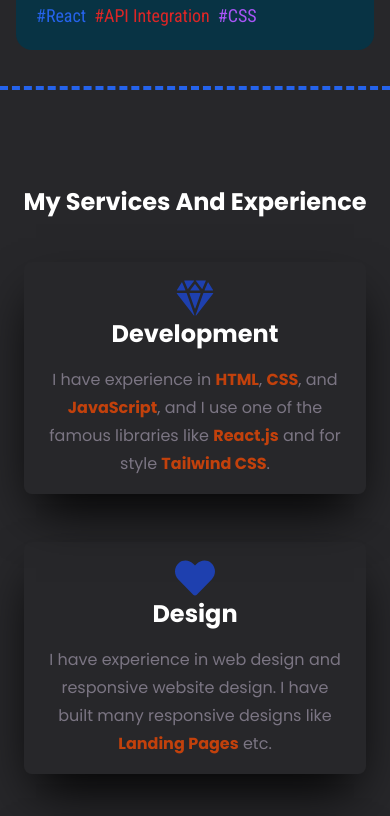
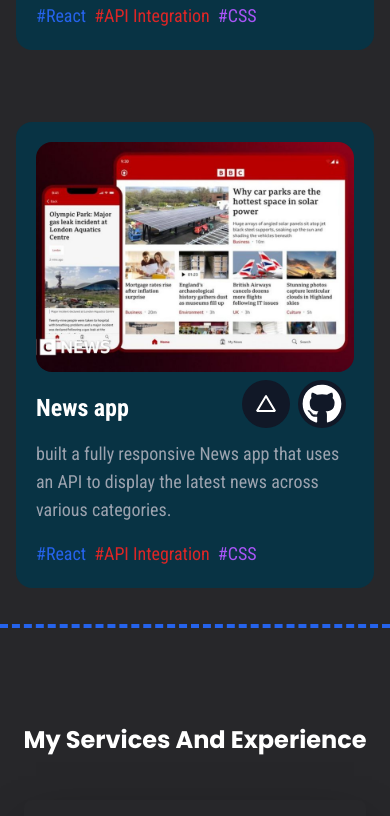
Before and after one commit to musharafgujjar7711/my-protofile, a React (Vite) app: page / in a window 390 px wide. Shown: the part 4980-5796 px from the top of the page. Built offline with nearby package versions, Linux system fonts and the light colour scheme; a web font is replaced by a local one.

Commit message:
success fulln h

```diff
--- a/src/components/Footer.jsx
+++ b/src/components/Footer.jsx
@@ -34,13 +34,13 @@ const Footer = () => {
 
           {/* Social Media Links */}
           <div className="flex space-x-4">
-            <a href="https://github.com/yourusername" target="_blank" rel="noopener noreferrer">
-              <svg className="h-6 w-6 text-gray-400 hover:text-gray-200" fill="currentColor" viewBox="0 0 24 24">
+            <a href="https://github.com/musharafgujjar7711/" target="_blank" rel="noopener noreferrer">
+              <svg className="h-10 w-10 text-gray-400 hover:text-gray-200" fill="currentColor" viewBox="0 0 24 24">
                 <path d="M12 2C6.5 2 2 6.5 2 12c0 4.4 2.9 8.2 6.9 9.5.5.1.6-.2.6-.5V19c-2.8.6-3.4-1.4-3.4-1.4-.4-1-.9-1.2-.9-1.2-.7-.5 0-.5.1-.5.8 0 1.3.8 1.3.8.7 1.2 1.8.8 2.2.6.1-.5.3-.8.5-1-2.3-.2-4.7-1.2-4.7-5.2 0-1.2.4-2.2 1.1-3-.1-.3-.5-1.3.1-2.6 0 0 .9-.3 3 1.2.9-.3 1.9-.4 2.8-.4.9 0 1.9.1 2.8.4 2.1-1.5 3-1.2 3-1.2.6 1.3.2 2.3.1 2.6.7.8 1.1 1.8 1.1 3 0 4-2.5 5-4.8 5.2.3.3.6.8.6 1.6v2.4c0 .3.2.6.7.5 4-1.3 6.9-5 6.9-9.5C22 6.5 17.5 2 12 2z" />
               </svg>
             </a>
-            <a href="https://linkedin.com/in/yourusername" target="_blank" rel="noopener noreferrer">
-              <svg className="h-6 w-6 text-gray-400 hover:text-gray-200" fill="currentColor" viewBox="0 0 24 24">
+            <a href="https://www.linkedin.com/in/musharafhussain1/" target="_blank" rel="noopener noreferrer">
+              <svg className="h-10 w-10 text-blue-700 rounded-full hover:text-gray-200" fill="currentColor" viewBox="0 0 24 24">
                 <path d="M19 3H5C4 3 3 4 3 5v14c0 1 1 2 2 2h14c1 0 2-1 2-2V5c0-1-1-2-2-2zM8 19H5v-9h3v9zm-1.5-10.5c-.8 0-1.5-.7-1.5-1.5S6 6 6.5 6s1.5.7 1.5 1.5S7.8 8.5 7 8.5zm13 10.5h-3v-4.5c0-1-.5-1.5-1.5-1.5s-1.5.5-1.5 1.5V19h-3v-9h3v1.2c.5-.7 1.3-1.2 2.3-1.2 2.2 0 3.7 1.6 3.7 4v5z" />
               </svg>
             </a>
--- a/src/components/Navbar.jsx
+++ b/src/components/Navbar.jsx
@@ -33,7 +33,7 @@ function Navbar() {
           </div>
 
           {/* Desktop Menu */}
-          <ul className='hidden md:flex capitalize font-bold z-50 cursor-pointer md:gap-14 md:text-xl'>
+          <ul className='hidden md:flex capitalize font-bold z-50 cursor-pointer md:gap-4 lg:gap-14 lg:text-xl md:text-lg'>
             <li onClick={handleMenuItemClick} className="hover:text-red-400 brightness-110 hover:underline p-2 rounded duration-200">
               <Link to="about" smooth={true} duration={500}>About</Link>
             </li>
@@ -46,10 +46,22 @@ function Navbar() {
             <li onClick={handleMenuItemClick} className="hover:text-red-400 brightness-110 hover:underline p-2 rounded duration-200">
               <Link to="contact" smooth={true} duration={500}>Contact</Link>
             </li>
+
+            <a href="https://github.com/musharafgujjar7711/" target="_blank" rel="noopener noreferrer">
+              <svg className="h-10 w-10 text-gray-400 hover:text-gray-200" fill="currentColor" viewBox="0 0 24 24">
+                <path d="M12 2C6.5 2 2 6.5 2 12c0 4.4 2.9 8.2 6.9 9.5.5.1.6-.2.6-.5V19c-2.8.6-3.4-1.4-3.4-1.4-.4-1-.9-1.2-.9-1.2-.7-.5 0-.5.1-.5.8 0 1.3.8 1.3.8.7 1.2 1.8.8 2.2.6.1-.5.3-.8.5-1-2.3-.2-4.7-1.2-4.7-5.2 0-1.2.4-2.2 1.1-3-.1-.3-.5-1.3.1-2.6 0 0 .9-.3 3 1.2.9-.3 1.9-.4 2.8-.4.9 0 1.9.1 2.8.4 2.1-1.5 3-1.2 3-1.2.6 1.3.2 2.3.1 2.6.7.8 1.1 1.8 1.1 3 0 4-2.5 5-4.8 5.2.3.3.6.8.6 1.6v2.4c0 .3.2.6.7.5 4-1.3 6.9-5 6.9-9.5C22 6.5 17.5 2 12 2z" />
+              </svg>
+            </a>
+            <a href="https://www.linkedin.com/in/musharafhussain1/" target="_blank" rel="noopener noreferrer">
+              <svg className="h-10 w-10 text-blue-700 rounded-full hover:text-gray-200" fill="currentColor" viewBox="0 0 24 24">
+                <path d="M19 3H5C4 3 3 4 3 5v14c0 1 1 2 2 2h14c1 0 2-1 2-2V5c0-1-1-2-2-2zM8 19H5v-9h3v9zm-1.5-10.5c-.8 0-1.5-.7-1.5-1.5S6 6 6.5 6s1.5.7 1.5 1.5S7.8 8.5 7 8.5zm13 10.5h-3v-4.5c0-1-.5-1.5-1.5-1.5s-1.5.5-1.5 1.5V19h-3v-9h3v1.2c.5-.7 1.3-1.2 2.3-1.2 2.2 0 3.7 1.6 3.7 4v5z" />
+              </svg>
+            </a>
+
           </ul>
 
           {/* Mobile Menu */}
-          <ul className={`md:hidden absolute left-32 font-bold  right-0 z-50 top-14 rounded-lg gap-2 bg-white text-black ${isOpen ? 'flex' : 'hidden'} flex-col p-4`}>
+          <ul className={`md:hidden  absolute left-32 font-bold  right-0 z-50 top-14 rounded-lg gap-2 bg-white text-black ${isOpen ? 'flex' : 'hidden '} flex-col p-4`}>
             <li onClick={handleMenuItemClick} className='hover:text-red-600  p-2 rounded flex items-center justify-around duration-200'>
               <Link to="about" smooth={true} duration={500} onClick={handleMenuItemClick}>About </Link>
               <p><FcAbout /></p>
@@ -70,6 +82,18 @@ function Navbar() {
               <p><IoMdContact size={20} className=' text-indigo-500'/></p>
             </li>
             <hr />
+
+            <a href="https://github.com/musharafgujjar7711/" target="_blank" rel="noopener noreferrer">
+              <svg className="h-10 w-10 text-gray-400 hover:text-gray-200" fill="currentColor" viewBox="0 0 24 24">
+                <path d="M12 2C6.5 2 2 6.5 2 12c0 4.4 2.9 8.2 6.9 9.5.5.1.6-.2.6-.5V19c-2.8.6-3.4-1.4-3.4-1.4-.4-1-.9-1.2-.9-1.2-.7-.5 0-.5.1-.5.8 0 1.3.8 1.3.8.7 1.2 1.8.8 2.2.6.1-.5.3-.8.5-1-2.3-.2-4.7-1.2-4.7-5.2 0-1.2.4-2.2 1.1-3-.1-.3-.5-1.3.1-2.6 0 0 .9-.3 3 1.2.9-.3 1.9-.4 2.8-.4.9 0 1.9.1 2.8.4 2.1-1.5 3-1.2 3-1.2.6 1.3.2 2.3.1 2.6.7.8 1.1 1.8 1.1 3 0 4-2.5 5-4.8 5.2.3.3.6.8.6 1.6v2.4c0 .3.2.6.7.5 4-1.3 6.9-5 6.9-9.5C22 6.5 17.5 2 12 2z" />
+              </svg>
+            </a>
+            <a href="https://www.linkedin.com/in/musharafhussain1/" target="_blank" rel="noopener noreferrer">
+              <svg className="h-10 w-10 text-blue-700 rounded-full hover:text-gray-200" fill="currentColor" viewBox="0 0 24 24">
+                <path d="M19 3H5C4 3 3 4 3 5v14c0 1 1 2 2 2h14c1 0 2-1 2-2V5c0-1-1-2-2-2zM8 19H5v-9h3v9zm-1.5-10.5c-.8 0-1.5-.7-1.5-1.5S6 6 6.5 6s1.5.7 1.5 1.5S7.8 8.5 7 8.5zm13 10.5h-3v-4.5c0-1-.5-1.5-1.5-1.5s-1.5.5-1.5 1.5V19h-3v-9h3v1.2c.5-.7 1.3-1.2 2.3-1.2 2.2 0 3.7 1.6 3.7 4v5z" />
+              </svg>
+            </a>
+
           </ul>
         </div>
       </div>
--- a/src/components/index.js
+++ b/src/components/index.js
@@ -4,6 +4,7 @@ import image3 from '../assets/images/landing-page.jpeg'
 import image5 from '../assets/images/Quiz-App.png'
 import image6 from '../assets/images/youTube.jpeg'
 import image2 from '../assets/images/Nerko-an.png'
+import image7 from '../assets/images/news.jpg'
 
 export const projects = [
     {
@@ -27,8 +28,8 @@ export const projects = [
         { name: "JavaScript", color: "text-yellow-500" }
       ],
       image:image3,
-      githubLink: "https://github.com/username/landing-page",
-      liveLink: "https://landing-page.vercel.app"
+      githubLink: "https://github.com/musharafgujjar7711/Landing-page-2",
+      liveLink: "https://landing-page-2-dlbs.vercel.app/"
     },
     {
       name: "Neko Animation App",
@@ -39,8 +40,8 @@ export const projects = [
         { name: "JavaScript", color: "text-yellow-500" }
       ],
       image: image2,
-      githubLink: "https://github.com/username/neko-animation-app",
-      liveLink: "https://neko-animation.vercel.app"
+      githubLink: "https://github.com/musharafgujjar7711/Nerko-Potfolio",
+      liveLink: "https://nerko-potfolio.vercel.app/"
     },
     {
       name: "E-commerce App",
@@ -51,8 +52,8 @@ export const projects = [
         { name: "Tailwind CSS", color: "text-teal-600" }
       ],
       image: image4,
-      githubLink: "https://github.com/username/ecommerce-app",
-      liveLink: "https://ecommerce-app.vercel.app"
+      githubLink: "https://github.com/musharafgujjar7711/e.Shop",
+      liveLink: "https://e-shop-six-rosy.vercel.app/"
     },
     {
       name: "Quiz App",
@@ -63,8 +64,8 @@ export const projects = [
         { name: "CSS", color: "text-purple-600" }
       ],
       image: image5,
-      githubLink: "https://github.com/username/quiz-app",
-      liveLink: "https://quiz-app.vercel.app"
+      githubLink: "https://github.com/musharafgujjar7711/Quiz-app",
+      liveLink: "https://quiz-app-dun-eight.vercel.app/"
     },
     {
       name: "YouTube Clone",
@@ -75,7 +76,19 @@ export const projects = [
         { name: "CSS", color: "text-purple-500" }
       ],
       image: image6,
-      githubLink: "https://github.com/username/youtube-clone",
+      githubLink: "https://github.com/musharafgujjar7711/youtube-clone",
+      liveLink: "https://youtube-clone-dun-nine.vercel.app/"
+    },
+    {
+      name: "News app",
+      description: " built a fully responsive News app that uses an API to display the latest news across various categories.",
+      tags: [
+        { name: "React", color: "text-blue-600" },
+        { name: "API Integration", color: "text-red-600" },
+        { name: "CSS", color: "text-purple-500" }
+      ],
+      image: image7,
+      githubLink: "https://github.com/musharafgujjar7711/My-topnews",
       liveLink: "https://youtube-clone.vercel.app"
     }
   ];
```
Also changed, not shown: src/assets/images/news.jpg (added).
